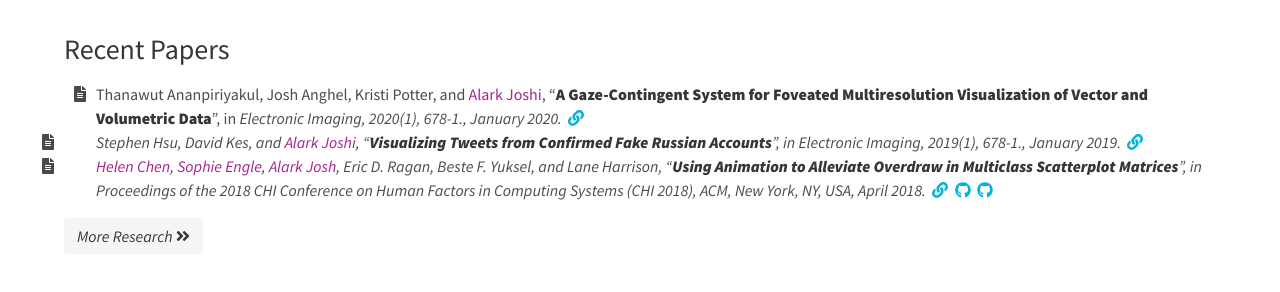
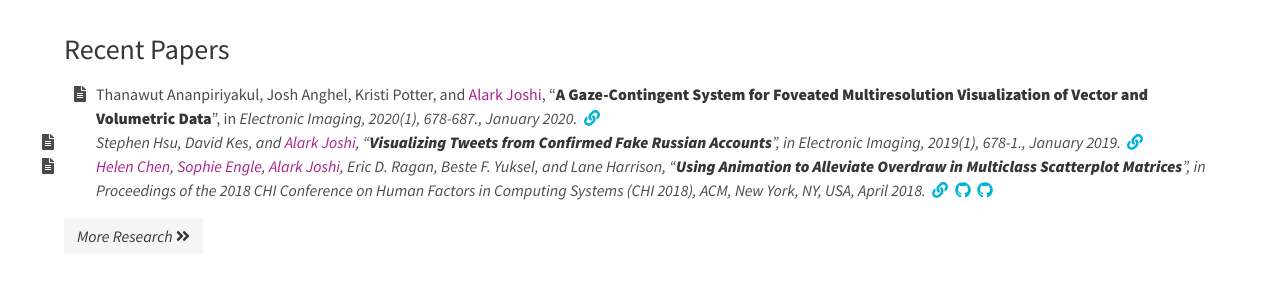
Before and after one commit to usfvgl/usfvgl.github.io, a Jekyll site: the page built from index.html, in a window 1280 px wide and 1220 px high. Shown: the part 397-689 px from the top of the window. Built offline with Jekyll 4.4.1, drawn with Linux system fonts in a browser that asks for light colours; nearby versions of some CDN libraries.

Commit message:
Updated papers.yml

```diff
--- a/_data/papers.yml
+++ b/_data/papers.yml
@@ -235,7 +235,7 @@ publications:
     authors :
       - '<u>Helen Chen</u>'
       - '<u>Sophie Engle</u>'
-      - '<u>Alark Josh</u>'
+      - '<u>Alark Joshi</u>'
       - 'Eric D. Ragan'
       - 'Beste F. Yuksel'
       - 'Lane Harrison'
@@ -273,7 +273,7 @@ publications:
       - 'Josh Anghel'
       - 'Kristi Potter'
       - '<u>Alark Joshi</u>'
-    cite    : '<em>Electronic Imaging, 2020(1), 678-1.'
+    cite    : '<em>Electronic Imaging, 2020(1), 678-687.'
     date    : 2020-01-30
     links   :
       - link: 'http://vgl.cs.usfca.edu/assets/Foveated_Visualization___VDA_2020.pdf'
```
